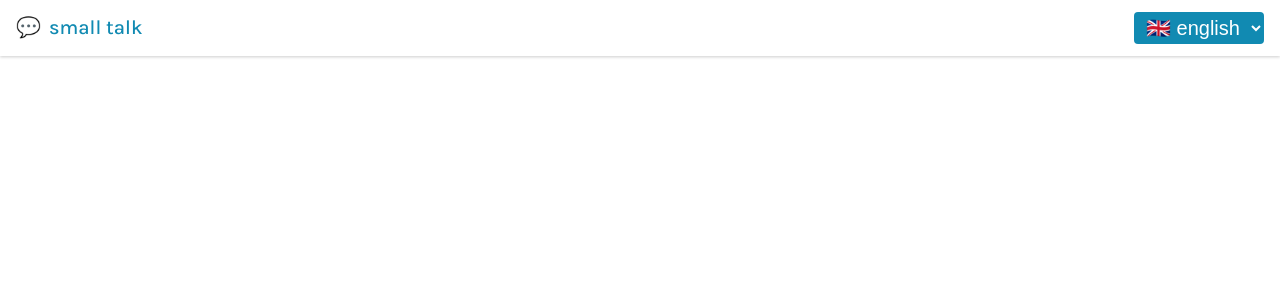
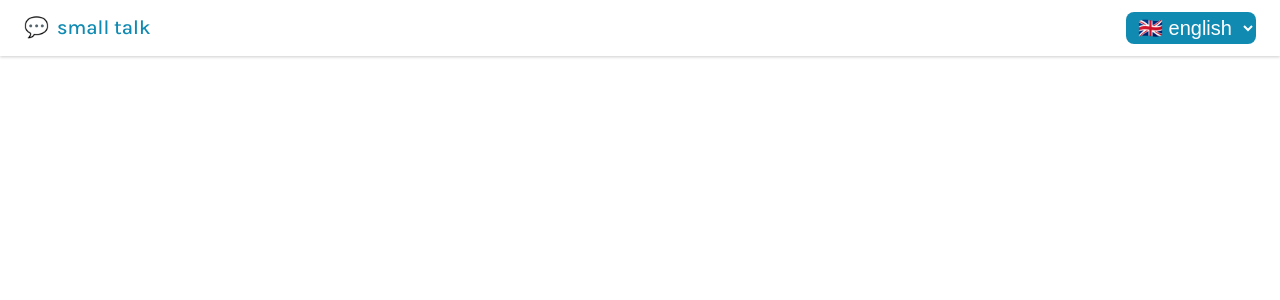
Before and after one commit to ocampco/small-talk, a React (Create React App) app: page /small-talk/translate in a window 1280 px wide. Shown: the top 300 px of the page. Built offline with nearby package versions, Linux system fonts and the light colour scheme.

Commit message:
Make spacing more consistent

```diff
--- a/src/components/LanguageSelect.module.css
+++ b/src/components/LanguageSelect.module.css
@@ -4,7 +4,7 @@
   align-items: center;
   position: sticky;
   top: 0;
-  padding: 0.75rem 1rem;
+  padding: 0.75rem 1.5rem;
   box-shadow: rgba(0, 0, 0, 0.2) 0px 1px 3px;
   background-color: white;
 }
@@ -25,7 +25,7 @@
   font-size: 1.25rem;
   font-weight: 400;
   border: none;
-  border-radius: 0.25rem;
+  border-radius: 0.5rem;
   background-color: #118ab2;
   color: #ffffff;
 }
--- a/src/components/Translations.module.css
+++ b/src/components/Translations.module.css
@@ -1,11 +1,15 @@
 .list {
-  padding: 0 1rem;
+  padding: 0 1.5rem;
 }
 
 .item {
   /* TODO: Share color */
   border-bottom: 1px solid #E5E3E8;
-  padding: 1.25rem 0;
+  padding: 1.5rem 0;
+}
+
+.item:last-child {
+  border-bottom: none;
 }
 
 .native {
```
